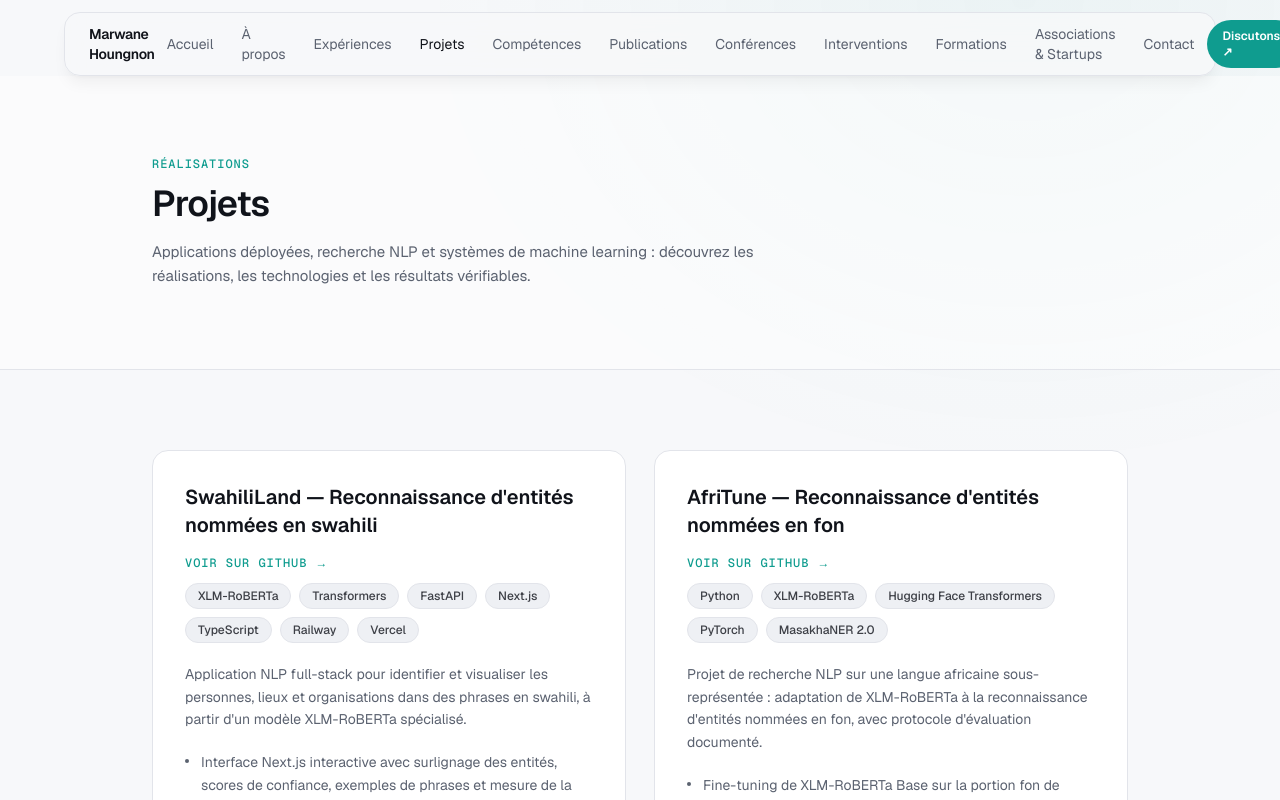
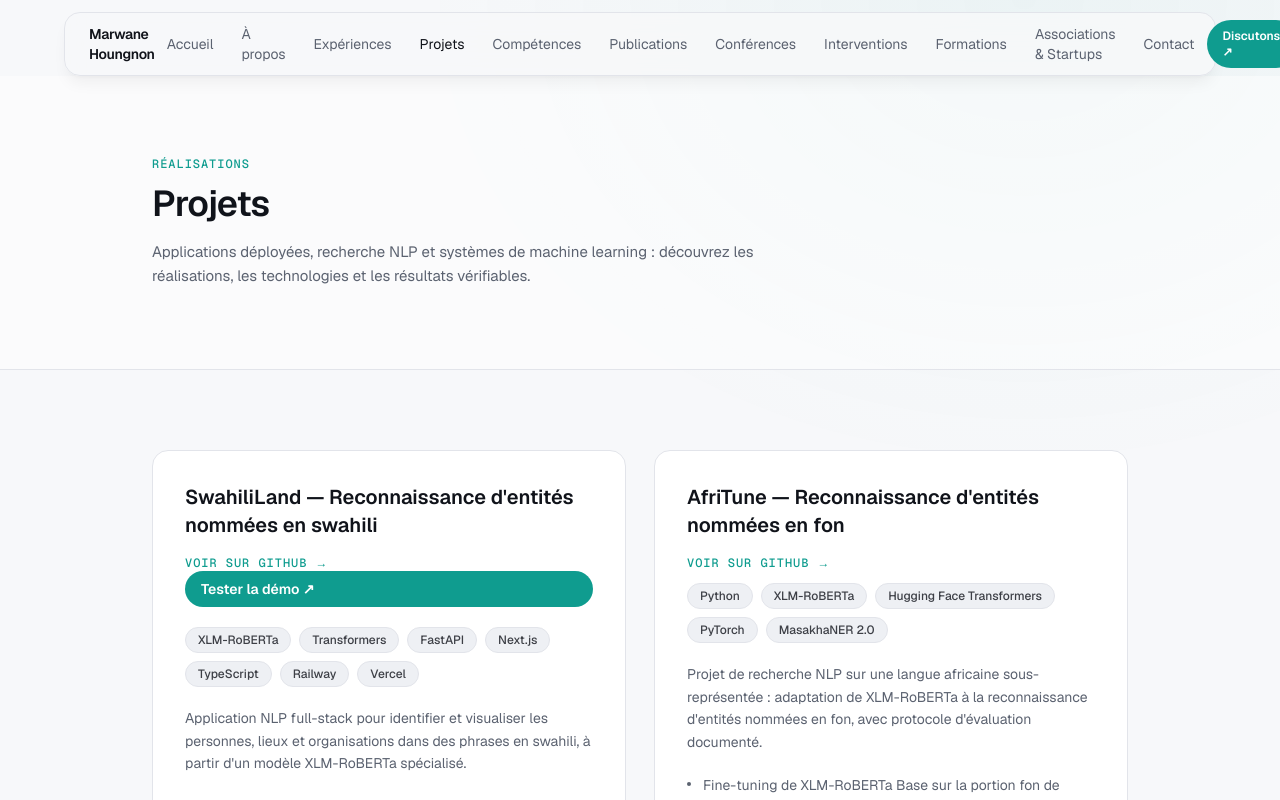
Before and after one commit to Thekidmaroi/MY-PORTOFOLIO, a Next.js app: page /projets in a window 1280 px wide. Shown: the top 800 px of the page. Built offline with nearby package versions, Linux system fonts and the light colour scheme.

Commit message:
feat(ui): expose functional live demo buttons

```diff
--- a/src/app/projets/page.tsx
+++ b/src/app/projets/page.tsx
@@ -48,6 +48,7 @@ export default function ProjectsPage() {
                   )}
                 </div>
 
+                {project.demoUrl && <a href={project.demoUrl} target="_blank" rel="noopener noreferrer" className="mb-2 inline-flex rounded-full bg-accent px-4 py-2 text-sm font-semibold text-accent-contrast transition hover:opacity-90">Tester la démo ↗</a>}
                 <div className="mt-3 flex flex-wrap gap-2">
                   {project.stack.map((tech) => (
                     <Badge key={tech}>{tech}</Badge>
```
